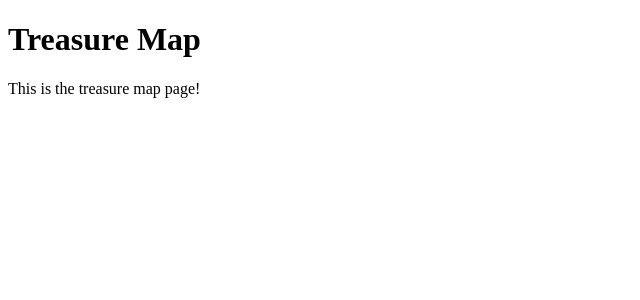
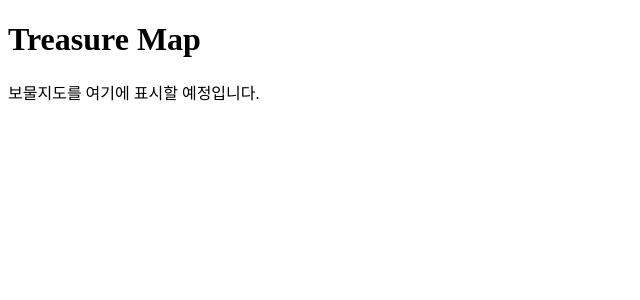
Before and after one commit to byKhanc/sumbo-web, a Next.js app: page /treasuremap in a window 1280 px wide. Shown: the top 300 px of the page, without its empty margins (0-640 px from the left). Built offline with nearby package versions, Linux system fonts and the light colour scheme.

Commit message:
Fix: Add content to treasure map page

```diff
--- a/app/treasuremap/page.tsx
+++ b/app/treasuremap/page.tsx
@@ -1,10 +1,8 @@
-// app/treasuremap/page.tsx
-
 export default function TreasureMapPage() {
   return (
-    <main className="p-6">
-      <h1 className="text-3xl font-bold">Treasure Map</h1>
-      <p className="mt-4">This is the treasure map page!</p>
+    <main>
+      <h1>Treasure Map</h1>
+      <p>보물지도를 여기에 표시할 예정입니다.</p>
     </main>
   );
 }
```
